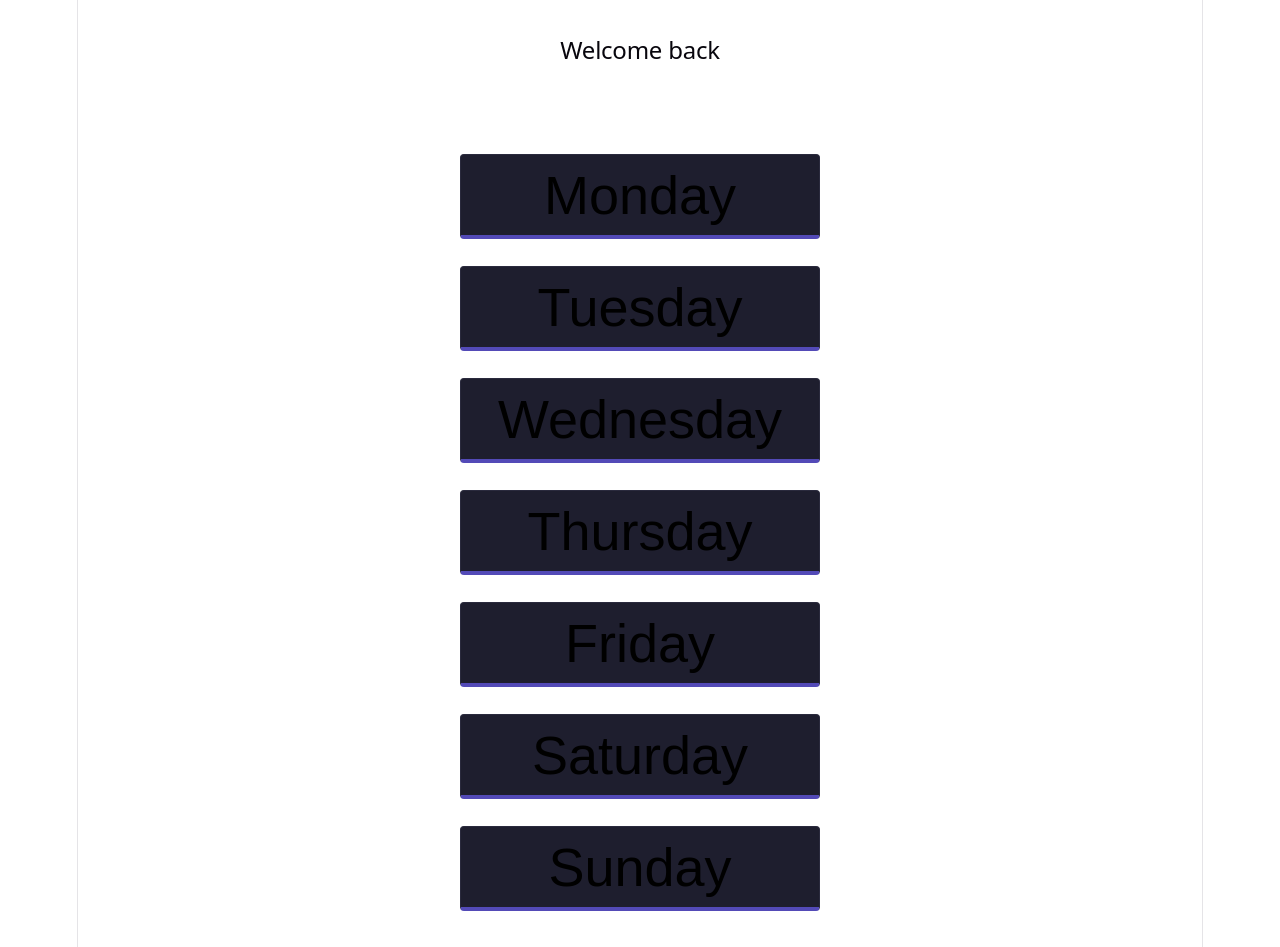
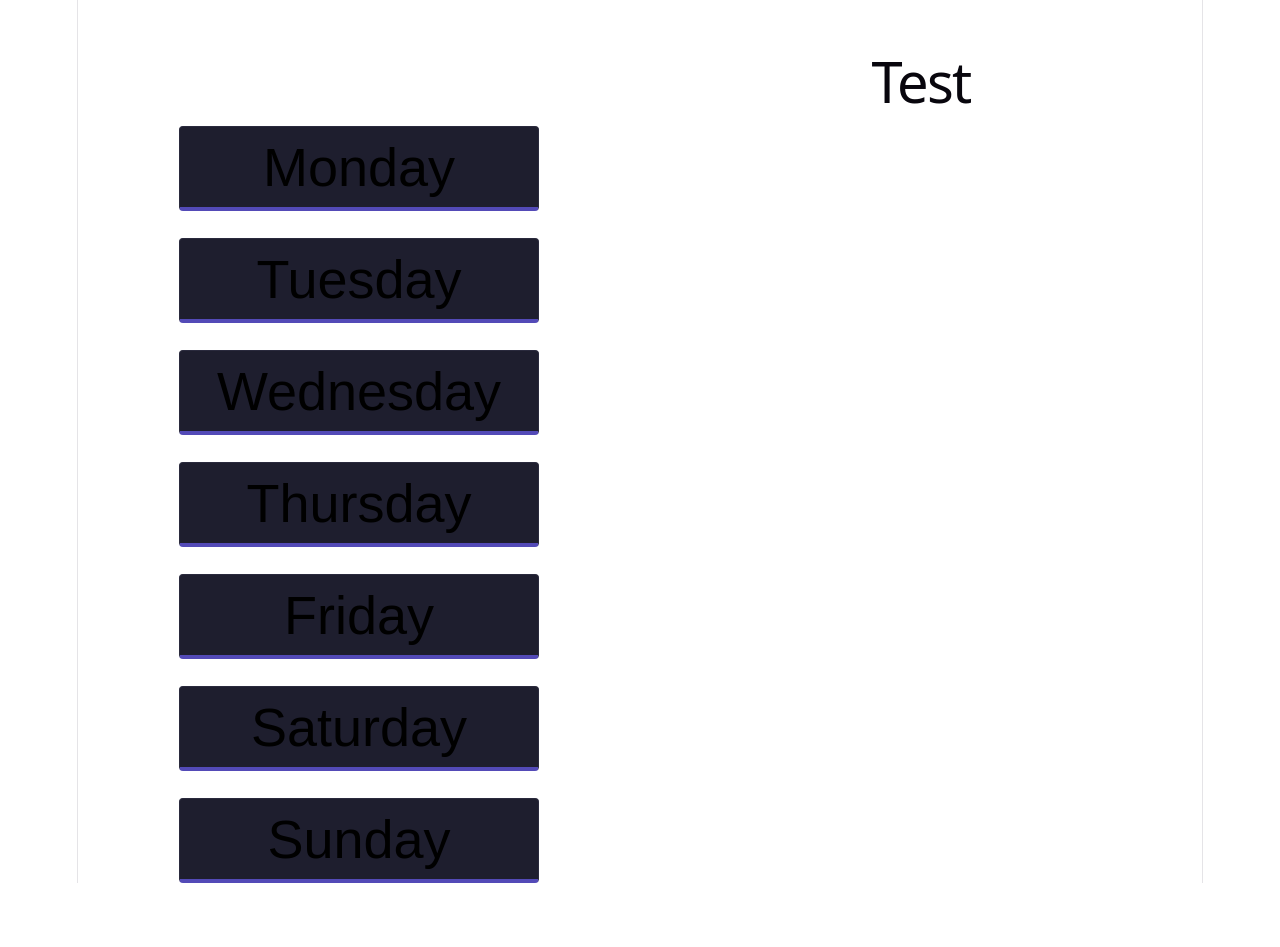
Before and after one commit to Christianvdev/FitnessApp, a React app in the folder Fitness/frontend/: page /home in a window 1280 px wide. After the commit the page ends 883 px from the top, so only its background shows below. Built offline with nearby package versions, Linux system fonts and the light colour scheme; no server answers; sample sign-in values are in the browser's storage; the HTML template or start-up script is replaced by a standard one.

Commit message:
Added empty indicators on workout days, divided dashboard for future use.
Divided the dashboard for future features such as timers, info, and progression. Added workout indicators so the user is aware of which days are empty.

```diff
--- a/Fitness/frontend/src/DashboardPage.jsx
+++ b/Fitness/frontend/src/DashboardPage.jsx
@@ -42,17 +42,24 @@ const DashboardPage = () => {
     }
 
     return(
-        <div className="dashboard-title">
-            <h2 style={{marginTop: '2rem'}}> Welcome back {username && username}</h2>
-            <div className="day-container">
-                {days.map(day => (
-                    <div key={day}>
-                        <button className="day-button" onClick={() => handleClick(day)}>{day}</button>
+        <div className="dashboard-whole">
+            <h2 style={{marginTop: '2rem'}} className="dashboard-title title"> Welcome back {username && username}</h2>
+            <div className="dashboard-left">
+                <div>
+                    <div className="day-container">
+                        {days.map(day => (
+                            <div key={day}>
+                                <button className="day-button" onClick={() => handleClick(day)}>{day}</button>
+                            </div>
+                        ))}
                     </div>
-                ))}
+                </div>
             </div>
+            <div className="dashboard-right">
+                <h1>Test</h1>
+            </div>
+        </div>
 
-        </div>
 
     )
 
--- a/Fitness/frontend/src/WorkoutDay.jsx
+++ b/Fitness/frontend/src/WorkoutDay.jsx
@@ -9,6 +9,7 @@ const WorkoutDisplay = () => {
     const [username, setUsername] = useState('')
     const [latestWorkout, setLatestWorkout] = useState([])
     const {day} = useParams()
+    const [itemCheck, setItemCheck] = useState(false)
     const navigate = useNavigate()
 
 
@@ -61,6 +62,9 @@ const WorkoutDisplay = () => {
                 const response = await api.get(`/api/tracker/workout/?day=${day}`)
                 setWorkouts(response.data)
 
+                if(response.data.length > 0){
+                    setItemCheck(true)
+                }
                 const latest = response.data[response.data.length - 1]
                 setLatestWorkout(latest)
             }
@@ -79,6 +83,23 @@ const WorkoutDisplay = () => {
     const redirectHome = () => {
             navigate('/home/')
         }
+
+    if(!itemCheck){
+        return(
+            <div className="dashboard">
+               <div className='dashboard-header'>
+                     <button onClick={handleLogout} className='header-left header-button hover-scale' style={{borderBottom: '4px double #ca0000'}}>logout</button>
+                <button onClick={addWorkout} className='header-right header-button hover-scale' style={{borderBottom: '4px double #1D9E75'}}>add workout</button>
+               </div>
+                <div>
+                    <h1 className='no-workout'> No workouts yet. <br/> Try adding a new one?</h1>
+                </div>
+                <div className='exit-container'>
+                    <button className='exit-button' onClick={redirectHome}> R <br/> E <br/> T <br/> U <br/> R <br/> N</button>
+                </div>
+            </div>
+        )
+    }
 
     return(
     <div className="dashboard">
--- a/Fitness/frontend/src/styles/DashboardPage.css
+++ b/Fitness/frontend/src/styles/DashboardPage.css
@@ -1,3 +1,24 @@
+.title{
+    position: fixed;
+    top: 0;
+    left: 50%;
+    transform: translateX(-50%);
+    text-align: center;
+}
+
+.dashboard-whole{
+    display: flex;
+
+    margin-top: 2rem;
+}
+
+.dashboard-left{
+    flex: 1;
+}
+
+.dashboard-right{
+    flex: 1;
+}
 .day-container{
     margin-top: 5rem;
 
--- a/Fitness/frontend/src/styles/WorkoutDay.css
+++ b/Fitness/frontend/src/styles/WorkoutDay.css
@@ -143,3 +143,14 @@
 .exit-button:hover{
     background-color: #292969;
 }
+
+.no-workout{
+    line-height: 2.75rem;
+    font-size: 3rem;
+    font-weight: bolder;
+
+    color: #503ca8;
+
+    margin-top: 5rem;
+
+}
```
Also changed, not shown: 1 other file (tests, documents, lock files or other folders).
